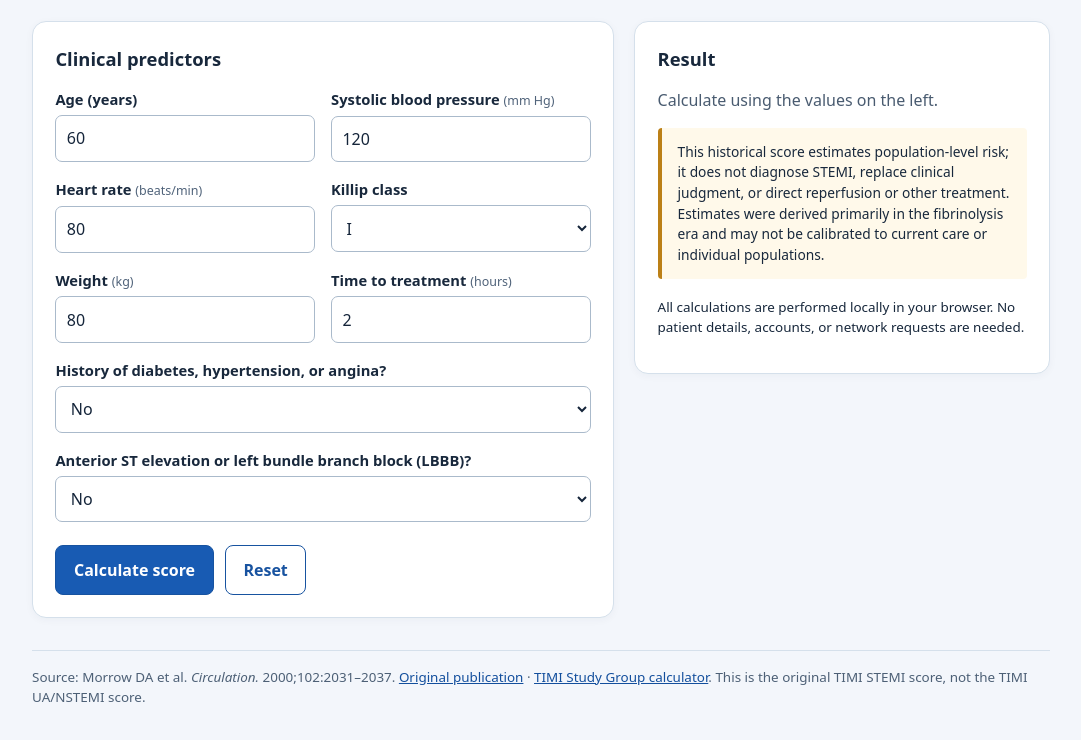
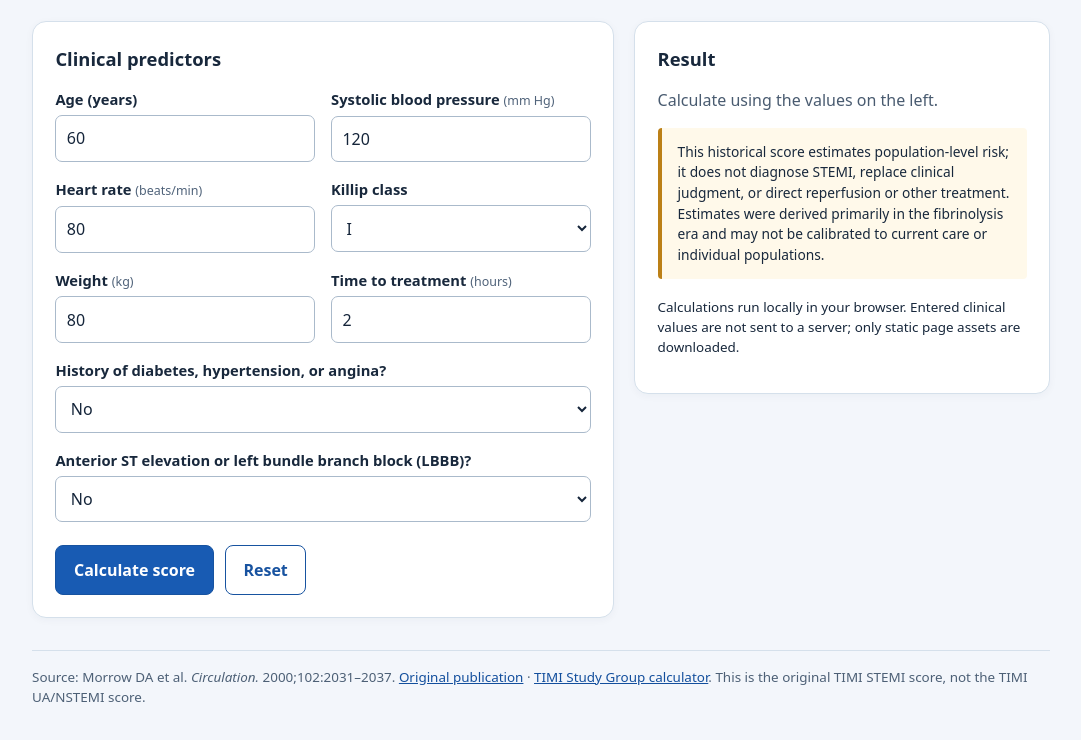
Before and after one commit to abusuraihsakhri/timi-stemi-risk-score, a website: page web/index.html in a window 1280 px wide. Shown: the part 130-870 px from the top of the page, without its empty margins (99-1180 px from the left). Drawn offline with Linux system fonts and the light colour scheme.

Commit message:
fix: remove misleading security claims and parse legacy CSV booleans

```diff
--- a/web/index.html
+++ b/web/index.html
@@ -121,7 +121,7 @@
           <dl id="breakdown"></dl>
         </div>
         <p class="notice">This historical score estimates population-level risk; it does not diagnose STEMI, replace clinical judgment, or direct reperfusion or other treatment. Estimates were derived primarily in the fibrinolysis era and may not be calibrated to current care or individual populations.</p>
-        <p class="note">All calculations are performed locally in your browser. No patient details, accounts, or network requests are needed.</p>
+        <p class="note">Calculations run locally in your browser. Entered clinical values are not sent to a server; only static page assets are downloaded.</p>
       </section>
     </div>
     <footer>
```
